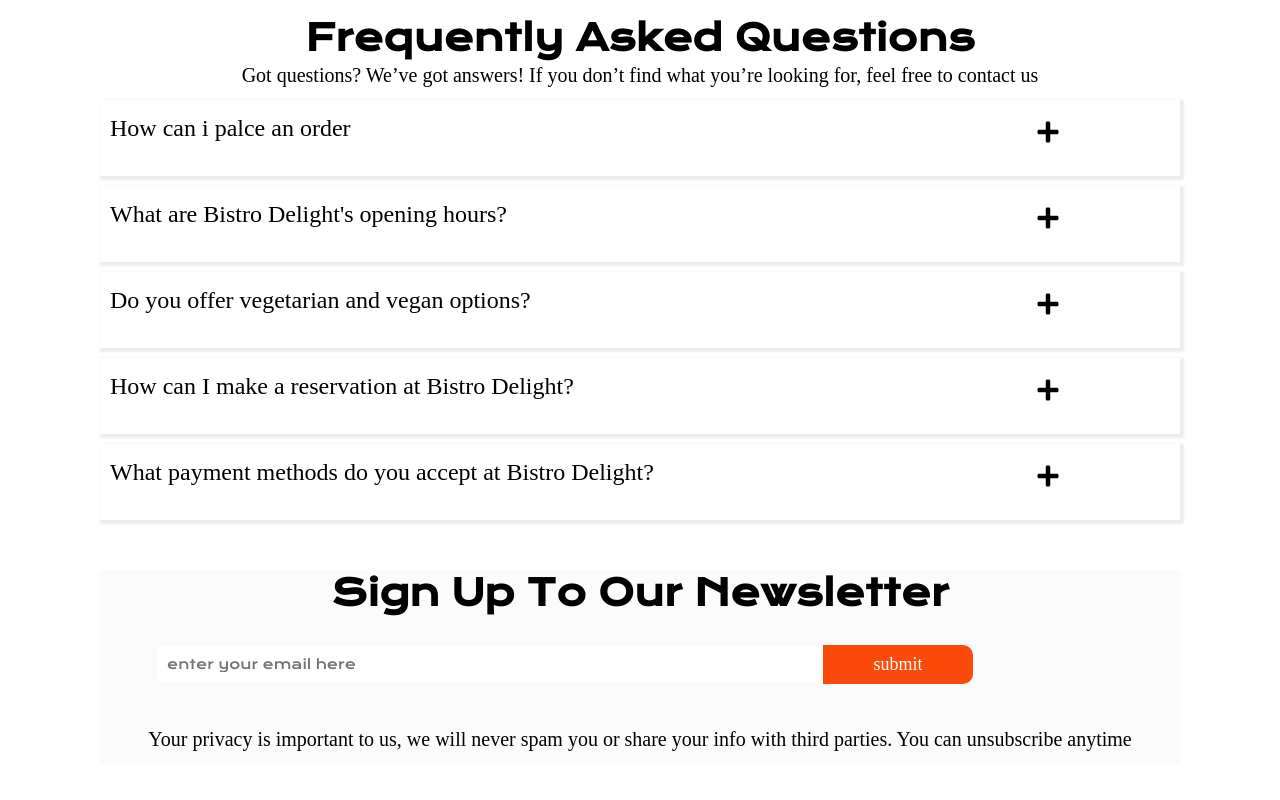
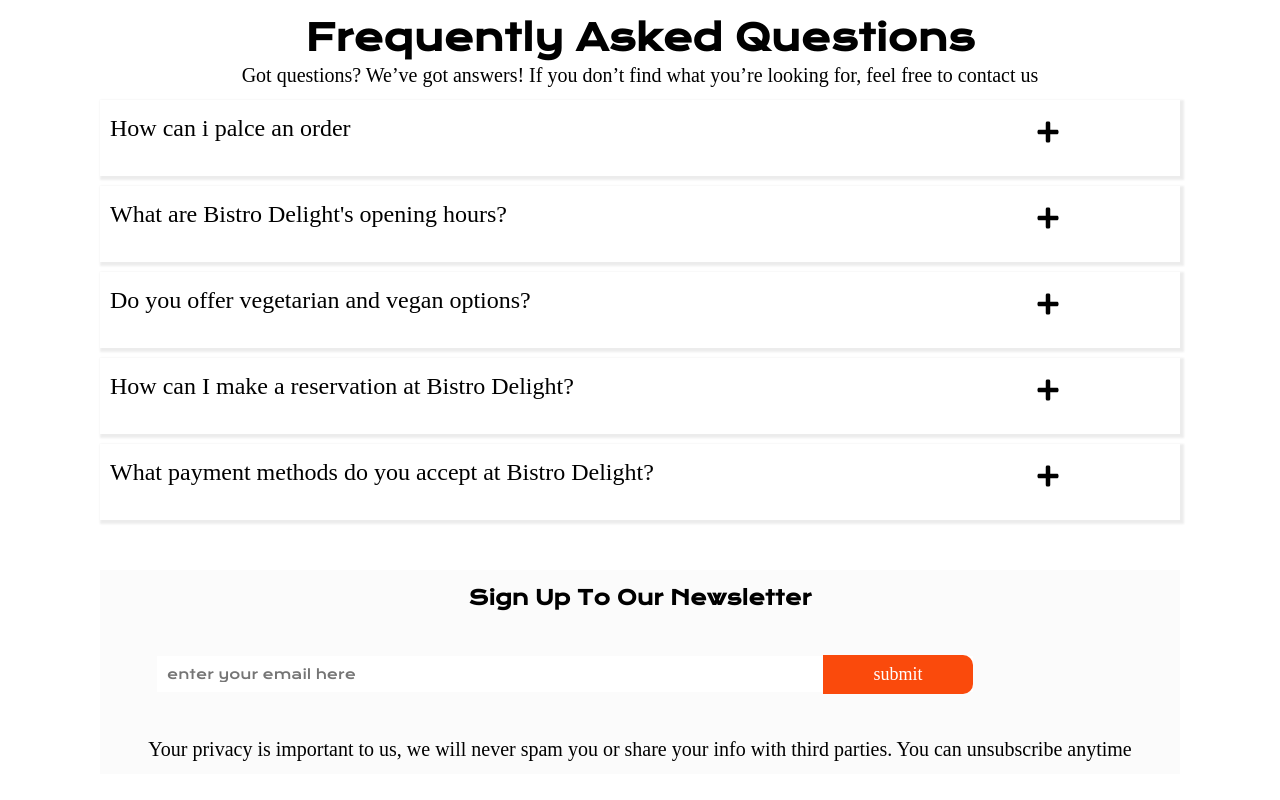
Before and after one commit to GAMSH655/BISTRO-DELIGHT, a React (Vite) app: page / in a window 1280 px wide. Shown: the part 4966-5766 px from the top of the page. Built offline with nearby package versions, Linux system fonts and the light colour scheme.

Commit message:
refactoring

```diff
--- a/src/Components/Faq.css
+++ b/src/Components/Faq.css
@@ -35,6 +35,11 @@
     font-weight: 300;
     line-height: 24px;
     margin-top: 10px;
+    border-top:solid 2px black;
+    padding: 20px;
+}
+.FAQBOx{
+    box-shadow: 2px 2px 2px 2px rgba(0, 0, 0, 0.075);
 }
 .faq_Container_Header{
    display: flex;
@@ -42,7 +47,7 @@
    margin-top: 10px;
    width: 100%;
    border: 3px thing black;
-   box-shadow: 2px 2px 2px 2px rgba(0, 0, 0, 0.075);
+
 }
 .answerContainer{
     max-height: 0;
@@ -58,9 +63,10 @@
 background: #FBFBFB;
 }
 .signUp{
-    font-size: 36px;
+    font-size: 20px;
     text-transform: capitalize;
     text-align: center;
+    padding:15px;
 }
 .signText{
     font-family: Poppins;
--- a/src/Components/Faqs.jsx
+++ b/src/Components/Faqs.jsx
@@ -37,7 +37,7 @@
         {/* <div className="faqsContainer"> */}
             {
                  Array_of_Questions.map(({Questions , Answer} , index) =>{
-                    return  <div className='' key={index}  onClick={HandleToggle}>
+                    return  <div className='FAQBOx' key={index}  onClick={HandleToggle}>
                     <div className="faq_Container_Header" >
                    <p className="Questions">{Questions}</p>
                    <p className="showQuestion">{openQuestion ? <FaMinus/> : <FaPlus/>}</p>
```
